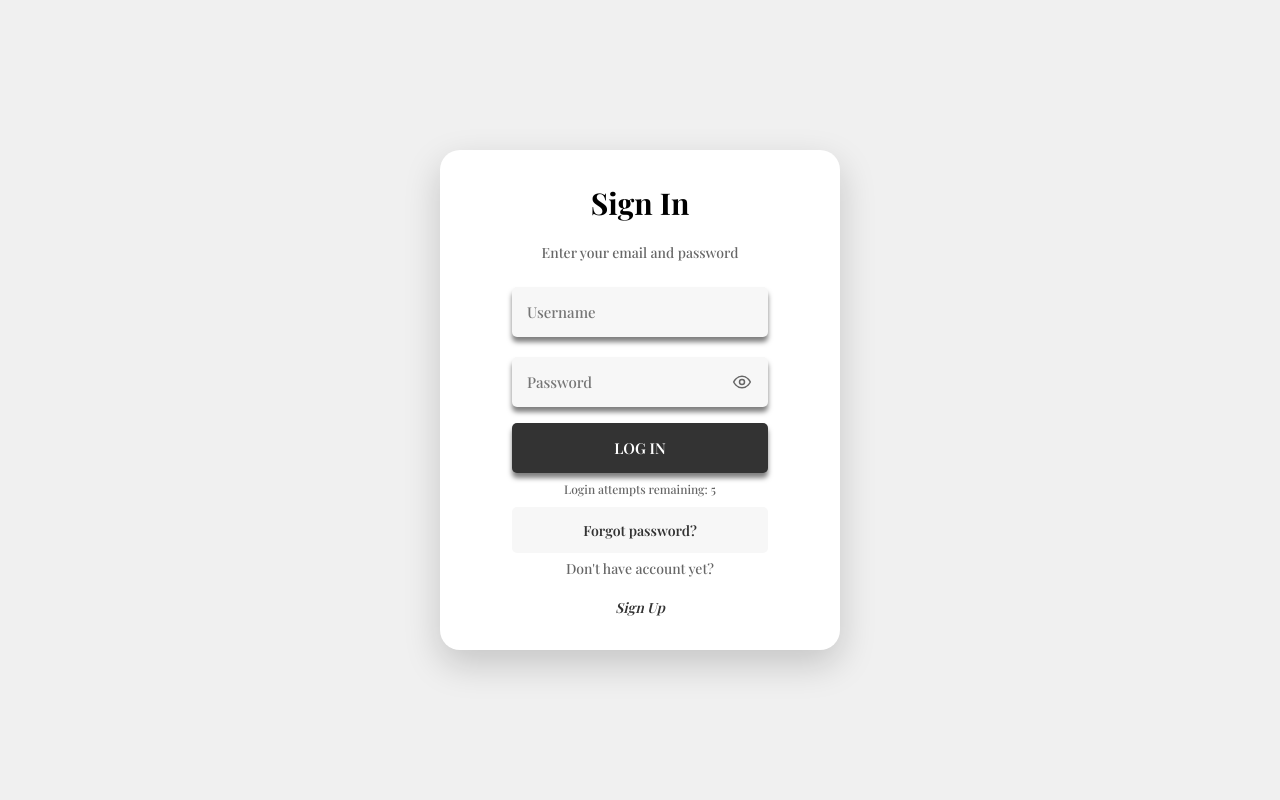
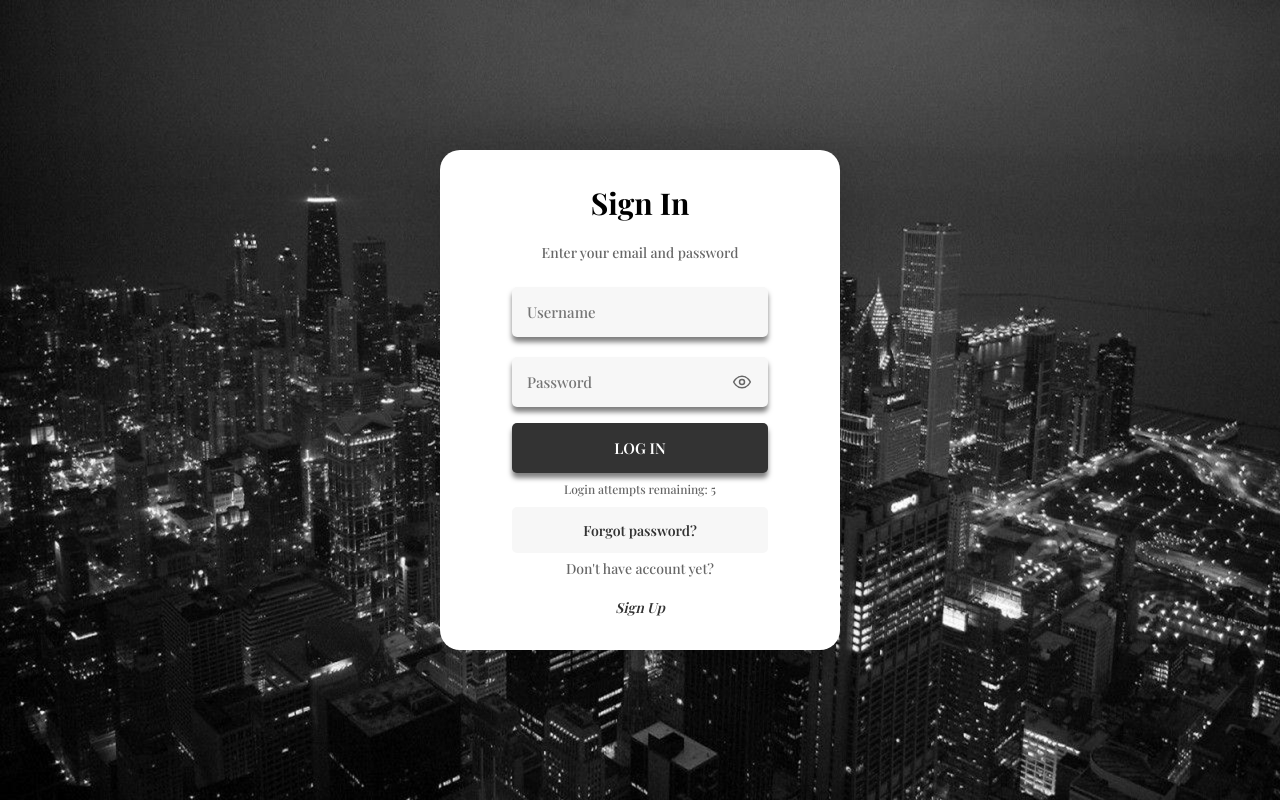
Before and after one commit to LemonianneCode/blog, a PHP site: page / in a window 1280 px wide. Run offline with PHP 8.4, Linux system fonts and the light colour scheme.

Commit message:
changing the css file

```diff
--- a/index.php
+++ b/index.php
@@ -77,7 +77,7 @@ if (isset($_POST['login'])) {
     <link rel="stylesheet" href="style.css">
     <title>LOG IN</title>
 </head>
-<body>
+<body class="login-page">
     <div class="container" id="container">
         <div class="form-container sign-in">
             <form method="POST" action="" autocomplete="off">
--- a/mainpage/main.css
+++ b/mainpage/main.css
@@ -8,7 +8,7 @@ body {
   min-height: 100vh;
   margin: 0;
   padding: 32px 20px;
-  background: #f0f0f0;
+  background: #f0f0f0 url("../img/Original-Gray-Aesthetic-Wallpaper.jpg") center / cover fixed no-repeat;
   color: #333;
   font-family: 'Playfair Display', serif;
 }
--- a/mainpage/style.css
+++ b/mainpage/style.css
@@ -6,7 +6,7 @@ body {
   min-height: 100vh;
   margin: 0;
   padding: 32px 20px;
-  background: #f0f0f0;
+  background: #f0f0f0 url("../img/Original-Gray-Aesthetic-Wallpaper.jpg") center / cover fixed no-repeat;
   color: #333;
   font-family: 'Playfair Display', serif;
 }
--- a/regs.css
+++ b/regs.css
@@ -16,7 +16,7 @@ body{
     align-items: center;
     margin: 0;
     padding: 24px 16px;
-    background-color: #f0f0f0;
+    background: #f0f0f0 url("img/Original-Gray-Aesthetic-Wallpaper.jpg") center / cover fixed no-repeat;
 }
 
 /* --- Container (The Card) --- */
--- a/style.css
+++ b/style.css
@@ -20,6 +20,14 @@ body{
     /* Set a neutral background color behind the card, or remove for plain white page */
     background-color: #f0f0f0;
     /* Removed background-image: url(bg.png); to ensure consistency */
+}
+
+body.login-page{
+    background-image: url("img/Original-Gray-Aesthetic-Wallpaper.jpg");
+    background-position: center;
+    background-size: cover;
+    background-attachment: fixed;
+    background-repeat: no-repeat;
 }
 
 /* --- Container (The Card) --- */
```
Also changed, not shown: img/Original-Gray-Aesthetic-Wallpaper.jpg (added).
